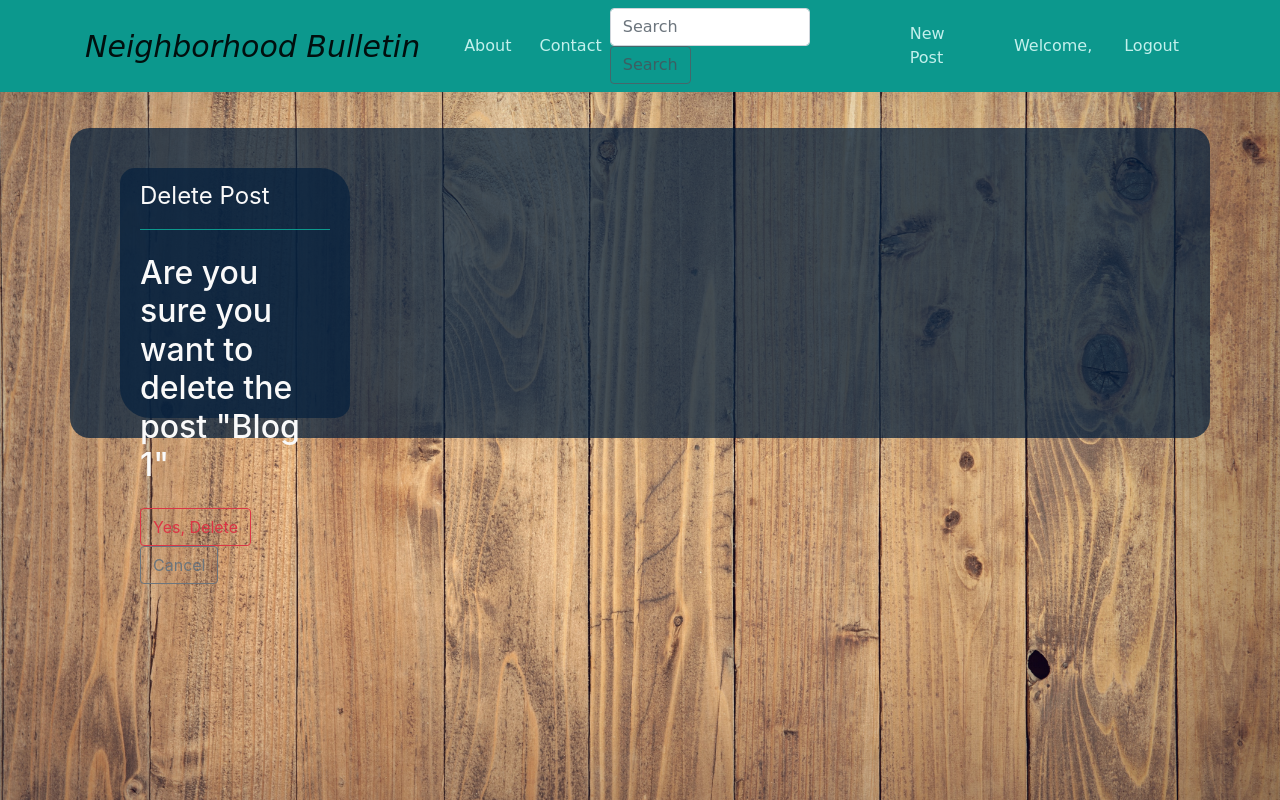
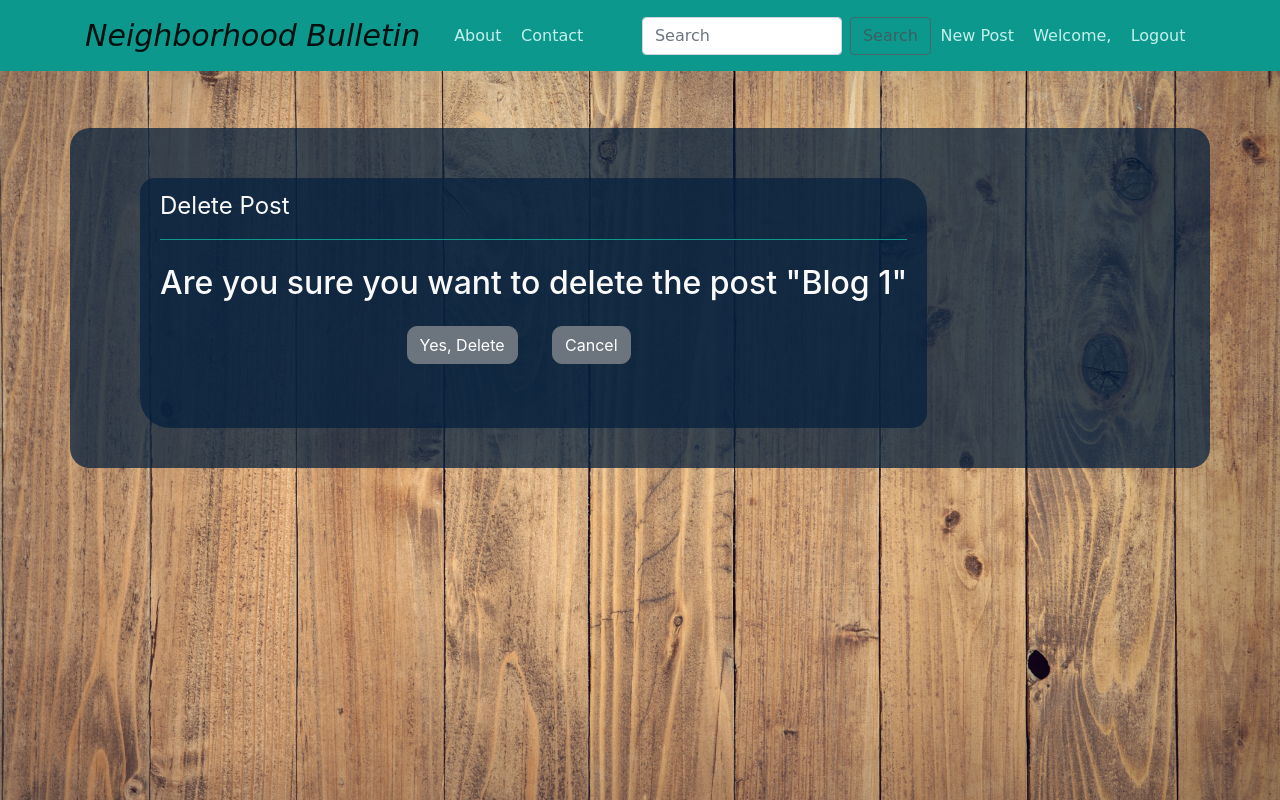
Before and after one commit to karoleoline/ISD_realproject, a Django app: page /post/1/delete/ in a window 1280 px wide. Run offline with Django 3.2, Linux system fonts and the light colour scheme; a user stored in the database is signed in; data comes from the database, SQL or seed files in the repository; some libraries are stand-ins or nearby versions.

Commit message:
Posts fixed

```diff
--- a/myvenv/blog/static/blog/main.css
+++ b/myvenv/blog/static/blog/main.css
@@ -4,17 +4,24 @@ body {
   margin-top: 5rem;
 }
 
-.site-header .navbar-nav .nav-link {
+.site-header .navbar-nav .nav-linkbar {
     color: #c3f0ec;
-    padding-left: 20px;
+    padding-left: 10px;
 }
 
-a.nav-item.nav-link {
+a.nav-item.nav-linkbar {
+    display: block;
+    padding: .05rem 0.6rem;
+}
+
+a.nav-item.nav-linkbar {
     color: #c3f0ec;
 }
 
-a.nav-item.nav-link:hover {
+a.nav-item.nav-linkbar:hover {
     color: #ffffff;
+    text-decoration: none;
+
 }
 
 h1, h3, h4, h5, h6 {
@@ -36,16 +43,18 @@ ul {
   background-color: #5f788a;
 }
 
-.site-header .navbar-nav .nav-link {
+.site-header .navbar-nav .nav-linkbar {
   color: #c3f0ec;
 }
 
-.site-header .navbar-nav .nav-link:hover {
+.site-header .navbar-nav .nav-linkbar:hover {
   color: #ffffff;
+  text-decoration: none;
 }
 
-.site-header .navbar-nav .nav-link.active {
+.site-header .navbar-nav .nav-linkbar.active {
   font-weight: 500;
+  text-decoration: none;
 }
 
 .content-section {
@@ -468,3 +477,80 @@ a.ml-2login {
     background: aliceblue;
     border-radius: 20px;
 }
+
+fieldset.form-group.newpost {
+    width: 400px;
+    height: auto;
+}
+
+.content-section.newpost {
+    width: auto;
+    height: auto;
+    margin-left: 30%;
+    border-radius: 30px;
+    margin-bottom: 40px;
+}
+
+a.btn.btn-danger.btn-sm.mt-1.mb-1.delete, a.btn.btn-secondary.btn-sm.mt-1.mb-1.update {
+    color: #fff;
+    background-color: #6c757d;
+    border-color: #6c757d;
+    border-radius: 10px;
+}
+
+a.btn.btn-danger.btn-sm.mt-1.mb-1.delete:hover, a.btn.btn-secondary.btn-sm.mt-1.mb-1.update:hover, button.btn.btn-outline-danger.delete:hover, a.btn.btn-outline-secondary.cancel:hover{
+    color: #fff;
+    background-color: #5a6268;
+
+}
+
+article.media.content-section.postdetail {
+    width: auto;
+    margin-bottom: 40px;
+    margin-top: 25px;
+    height: auto;
+}
+
+.content-section.deletepost {
+    width: auto;
+    margin: 30px 40px 40px 40px;
+}
+
+button.btn.btn-outline-danger.delete {
+    color: #fff;
+    background-color: #6c757d;
+    border-color: #6c757d;
+    border-radius: 10px;
+    margin-right: 30px;
+    margin-left: 33%;
+}
+
+a.btn.btn-outline-secondary.cancel {
+    color: #fff;
+    background-color: #6c757d;
+    border-color: #6c757d;
+    border-radius: 10px;
+}
+
+a.btn.btn-primary.showmore {
+    color: #fff;
+    background-color: #6c757d;
+    border-color: #6c757d;
+    border-radius: 10px;
+    width: 80px;
+    height: 30px;
+    margin-left: 90px;
+    font-size: 12px;
+}
+
+a.btn.btn-primary.showmore:hover {
+    background: teal;
+    color: black;
+}
+
+a.ml-2login:hover {
+    text-decoration: none;
+    background: teal;
+    color: white;
+    border: 10px solid teal;
+}
--- a/myvenv/blog/templates/blog/base.html
+++ b/myvenv/blog/templates/blog/base.html
@@ -40,8 +40,8 @@
           </button>
           <div class="collapse navbar-collapse" id="navbarToggle">
             <div class="navbar-nav mr-auto">
-              <a class="nav-item nav-link" href="{% url 'blog-about' %}">About</a>
-              <a class="nav-item nav-link" href="{% url 'blog-contact' %}">Contact</a>
+              <a class="nav-item nav-linkbar" href="{% url 'blog-about' %}">About</a>
+              <a class="nav-item nav-linkbar" href="{% url 'blog-contact' %}">Contact</a>
 
             </div>
             <form class="form-inline">
@@ -50,14 +50,14 @@
             </form>
             <!-- Navbar Right Side -->
             {% if user.is_authenticated %}
-            <a class="nav-item nav-link" href="{% url 'post-create' %}">New Post</a>
-            <a class="nav-item nav-link" href="{% url 'profile' %}">Welcome, {{ user.first_name }}</a>
-            <a class="nav-item nav-link" href="{% url 'logout' %}">Logout</a>
+            <a class="nav-item nav-linkbar" href="{% url 'post-create' %}">New Post</a>
+            <a class="nav-item nav-linkbar" href="{% url 'profile' %}">Welcome, {{ user.first_name }}</a>
+            <a class="nav-item nav-linkbar" href="{% url 'logout' %}">Logout</a>
 
             {% else %}
             <div class="navbar-nav">
-              <a class="nav-item nav-link" href="{% url 'login' %}">Login</a>
-              <a class="nav-item nav-link" href="{% url 'register' %}">Register</a>
+              <a class="nav-item nav-linkbar" href="{% url 'login' %}">Login</a>
+              <a class="nav-item nav-linkbar" href="{% url 'register' %}">Register</a>
             {% endif %}
             </div>
           </div>
--- a/myvenv/blog/templates/blog/home.html
+++ b/myvenv/blog/templates/blog/home.html
@@ -12,7 +12,7 @@
                             <h6> <small class="text-muted">{{ post.date_posted|date:"F d, Y" }}</small></h6>
                             <p>{{ post.content|safe|linebreaks|truncatechars:25 }}</p>
                             <p>
-                            <a href="{% url 'post-detail' post.pk %}" class="btn btn-primary" role="button">Show More</a>
+                            <a href="{% url 'post-detail' post.pk %}" class="btn btn-primary showmore" role="button">Show More</a>
                             </p>
                         </div>
               </div>
--- a/myvenv/blog/templates/blog/post_confirm_delete.html
+++ b/myvenv/blog/templates/blog/post_confirm_delete.html
@@ -1,6 +1,6 @@
 {% extends "blog/base.html" %}
 {% block content %}
-    <div class="content-section">
+    <div class="content-section deletepost">
         <form method="POST">
             {% csrf_token %}
             <fieldset class="form-group">
@@ -8,8 +8,8 @@
                 <h2>Are you sure you want to delete the post "{{ object.title }}"</h2>
             </fieldset>
             <div class="form-group">
-                <button class="btn btn-outline-danger" type="submit">Yes, Delete</button>
-                <a class="btn btn-outline-secondary" href="{% url 'post-detail' object.id %}">Cancel</a>
+                <button class="btn btn-outline-danger delete" type="submit">Yes, Delete</button>
+                <a class="btn btn-outline-secondary cancel" href="{% url 'post-detail' object.id %}">Cancel</a>
             </div>
         </form>
     </div>
--- a/myvenv/blog/templates/blog/post_form.html
+++ b/myvenv/blog/templates/blog/post_form.html
@@ -1,11 +1,11 @@
 {% extends "blog/base.html" %}
 {% load crispy_forms_tags %}
 {% block content %}
-    <div class="content-section">
+    <div class="content-section newpost">
         <form method="POST">
             {% csrf_token %}
-            <fieldset class="form-group">
-                <legend class="border-bottom mb-4">Blog Post</legend>
+            <fieldset class="form-group newpost">
+                <legend class="border-bottom mb-4 ">Blog Post</legend>
                 {{ form|crispy }}
             </fieldset>
             <div class="form-group">
```
Also changed, not shown: myvenv/blog/templates/blog/post_detail.html (+4 -4 lines).
